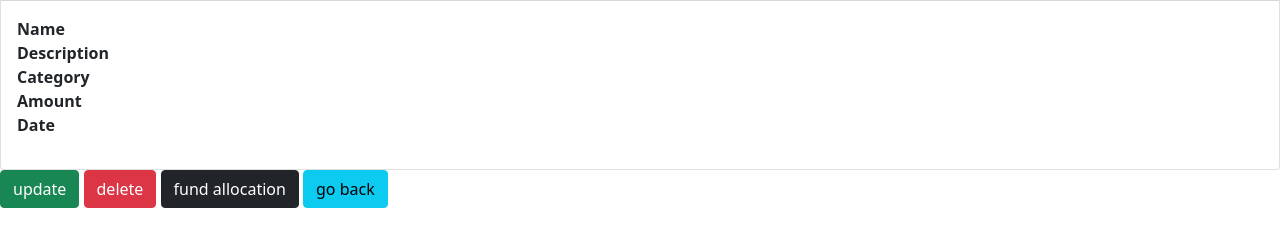
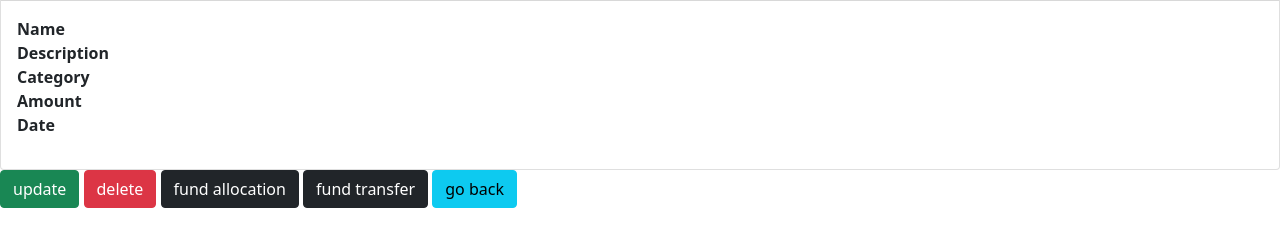
Before and after one commit to jaybee291998/django-finance-app, a Django app: template templates/fund/detail.html in a window 1280 px wide. Shown: the part 147-394 px from the top of the page. Run offline with Django 3.2, Linux system fonts and the light colour scheme; the template is opened without the code that fills it, so the values that code supplies are empty.

Commit message:
added the link to the fund transfer

```diff
--- a/fund/views.py
+++ b/fund/views.py
@@ -91,6 +91,7 @@ class FundDetailView(DetailView):
 		update_link = reverse_lazy('fund_update', kwargs={'pk':fund.pk})
 		# link to fund allocation page
 		context['fund_allocation_link'] = reverse_lazy('fund_allocation', kwargs={'fund_id':fund.pk})
+		context['fund_transfer_link'] = reverse_lazy('fund_transfer', kwargs={'fund_id':fund.pk})
 
 		# check if the fund is expired, if it is remove the ability to update
 		if not is_object_expired(fund, settings.TWELVE_HOUR_DURATION) and not fund.fund_expenses.exists():
--- a/templates/fund/detail.html
+++ b/templates/fund/detail.html
@@ -35,6 +35,6 @@
 		<a href="{{delete_link}}" class="btn btn-danger">delete</a>
 	{% endif %}
 	<a href="{{fund_allocation_link}}" class="btn btn-dark">fund allocation</a>
-
+	<a href="{{fund_transfer_link}}" class="btn btn-dark">fund transfer</a>
 	<a href="{{go_back_link}}" class="btn btn-info">go back</a>
 {% endblock %}
```
